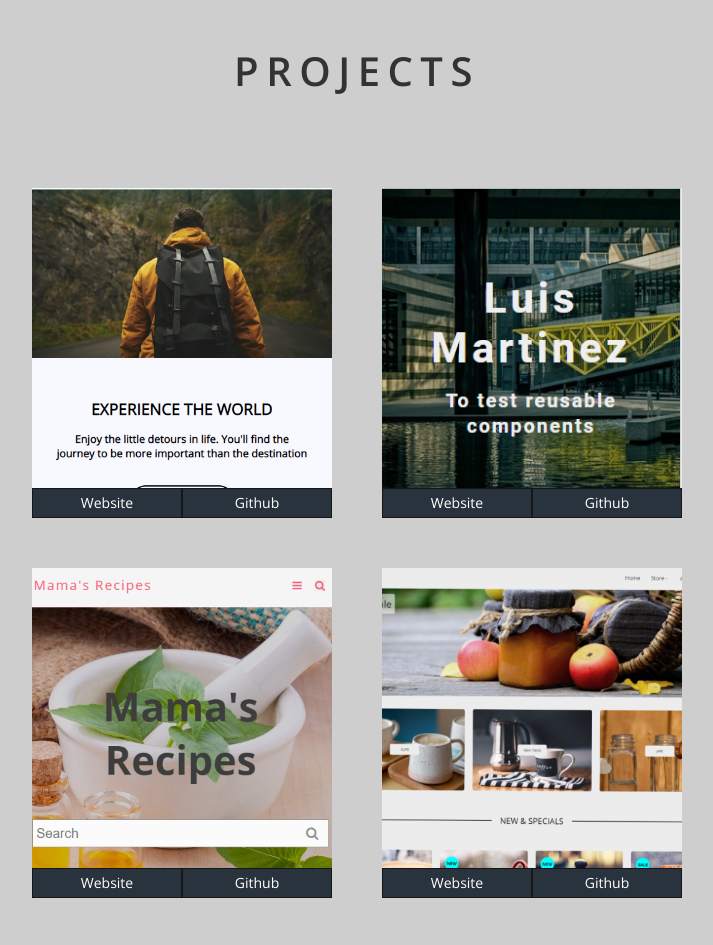
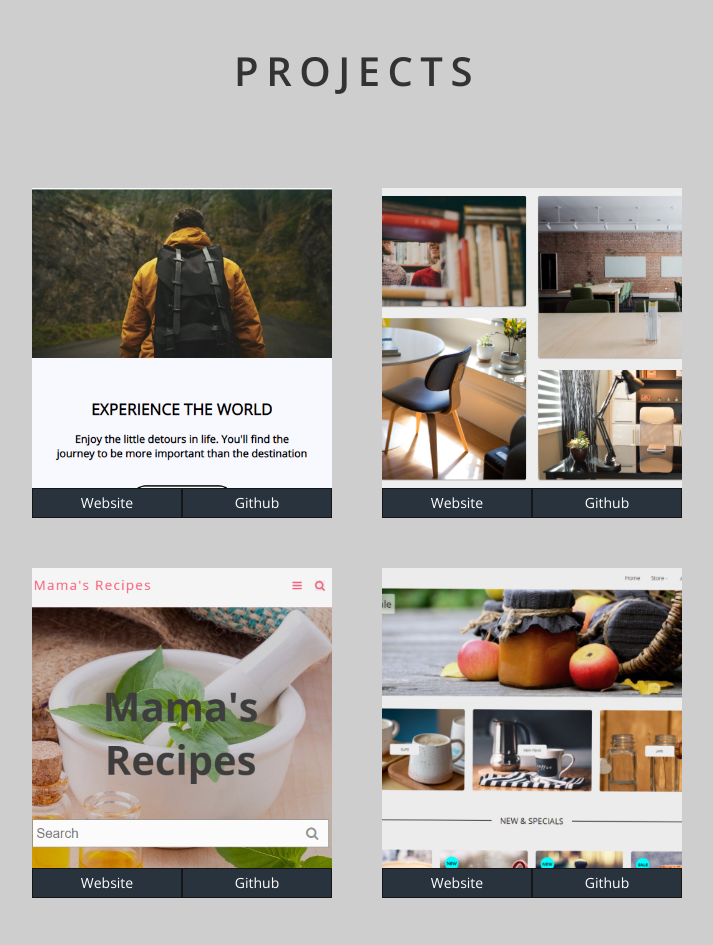
Before and after one commit to Luismrtz/luis-portfolio, a plain HTML site: page index.html in a window 1280 px wide. Shown: the part 827-1772 px from the top of the page, without its empty margins (283-996 px from the left). Drawn offline with nearby package versions, Linux system fonts and the light colour scheme.

Commit message:
changed proj 2 image

```diff
--- a/index.html
+++ b/index.html
@@ -86,7 +86,7 @@
                 </div>
             </div>
             <div class="box">
-                <figure class="project-1"><img src="images/material-proj1.PNG" alt="Project 2" class="about__img"></figure>
+                <figure class="project-1"><img src="images/mat-proj.PNG" alt="Project 2" class="about__img"></figure>
                 <div class="flex">
                     <a  class="btn" target="_blank" rel="noreferrer" href="https://blissful-saha-fa1bb3.netlify.app/">Website</a>
                     <a  class="btn" target="_blank" rel="noreferrer" href="https://github.com/Luismrtz/material-UI-proj-1">Github</a>
```
Also changed, not shown: images/mat-proj.PNG (added), images/material-proj1.PNG (deleted).
